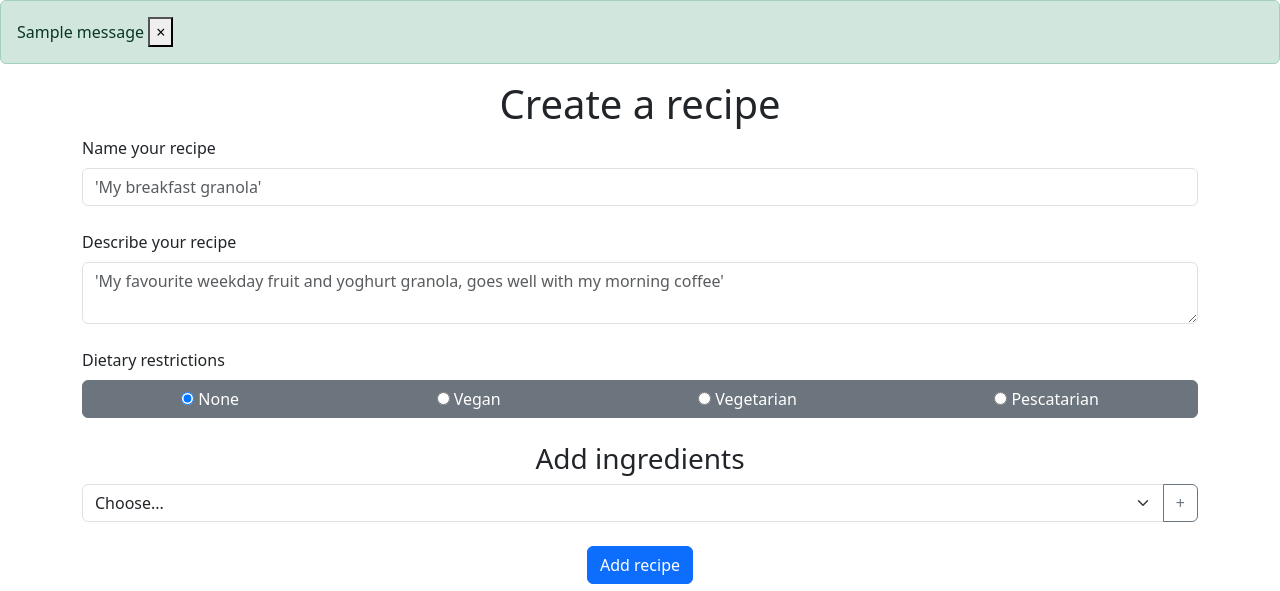
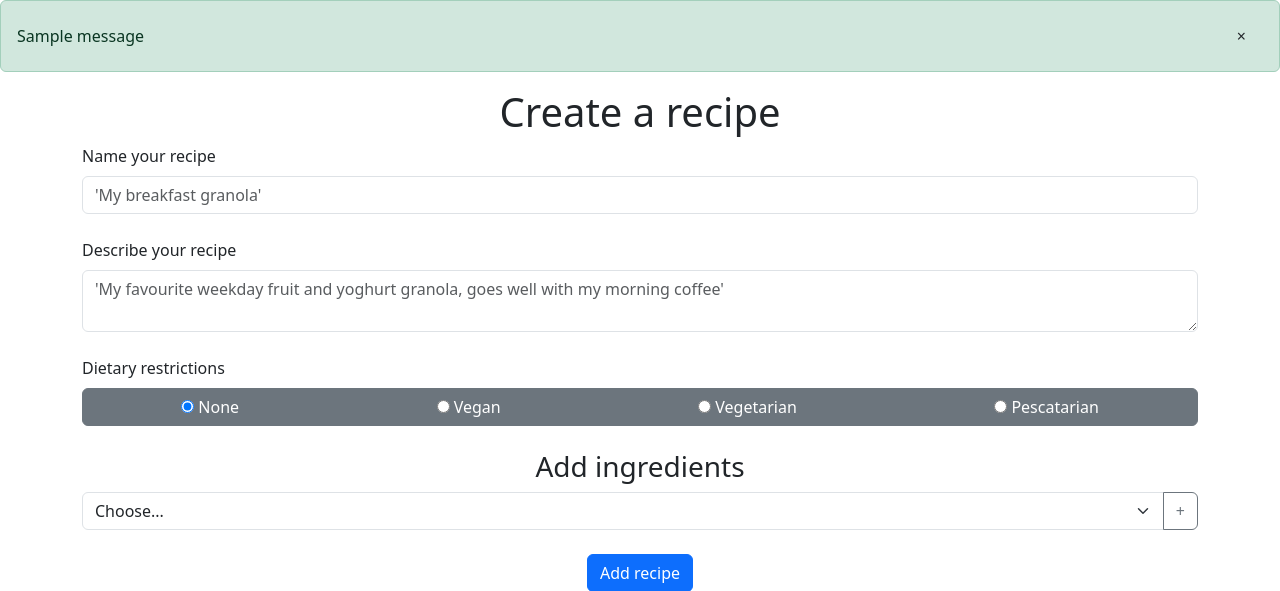
Before and after one commit to dmor1928/nutrition_tracker, a Flask app: page /create-recipe in a window 1280 px wide. Shown: the part 56-647 px from the top of the page. Run offline with Flask 3, Linux system fonts and the light colour scheme; a user stored in the database is signed in; tables that the repository leaves empty hold one stand-in row (values such as "Sample post"); one stand-in notice (Sample message) is shown; some libraries are stand-ins or nearby versions.

Commit message:
Fixed flash message bug

```diff
--- a/website/templates/base.html
+++ b/website/templates/base.html
@@ -50,16 +50,16 @@
         {% if messages %}
             {% for category, message in messages %}
             {% if category == 'error' %}
-            <div class="alert alert-danger alert-dismissable fade show" role="alert">
-                {{ message }}
-                <button type="button" class="close" data-dismiss="alert">
+            <div class="alert alert-danger alert-dismissable fade show d-flex justify-content-between" role="alert">
+                <span class="my-auto">{{ message }}</span>
+                <button class="btn my-auto mx-1" data-bs-dismiss="alert">
                     <span aria-hidden="true">&times;</span>
                 </button>
             </div>
             {% else %}
-            <div class="alert alert-success alert-dismissable fade show" role="alert">
-                {{ message }}
-                <button type="button" class="close" data-dismiss="alert">
+            <div class="alert alert-success alert-dismissable fade show d-flex justify-content-between" role="alert">
+                <span class="my-auto">{{ message }}</span>
+                <button class="btn my-auto mx-1" data-bs-dismiss="alert">
                     <span aria-hidden="true">&times;</span>
                 </button>
             </div>
@@ -94,10 +94,6 @@
             type="text/javascript"
             src="{{ url_for('static', filename='index.js')}}"
         ></script>
-        <script
-            type="text/javascript"
-            src="{{ url_for('static', filename='create-recipe.js')}}"
-        ></script>
 
         {% block scripts %}
         {% endblock %}
```
